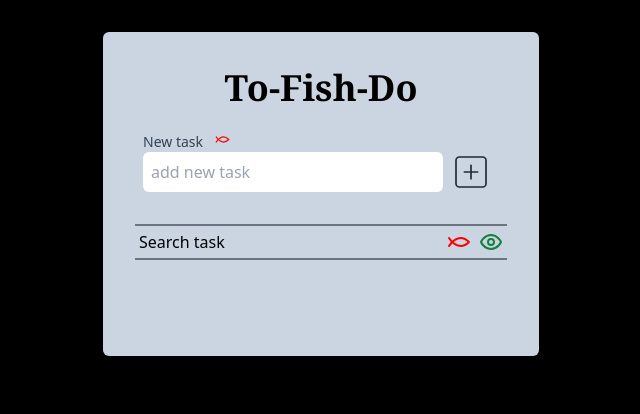
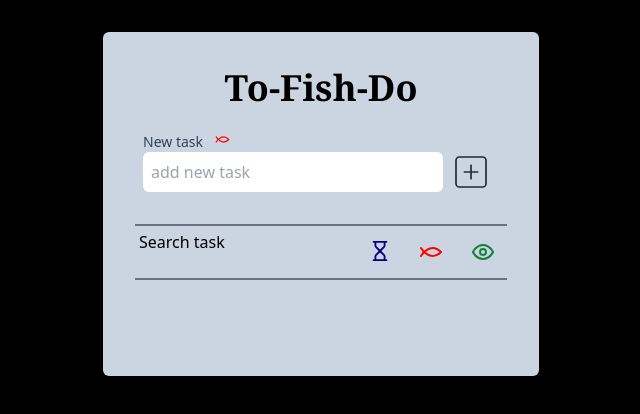
Before and after one commit to MikeXXd/to-fish-do, a React (Vite) app in the folder todo-tail/: page / in a window 1280 px wide. Shown: the top 414 px of the page, without its empty margins (319-959 px from the left). Built offline with nearby package versions, Linux system fonts and the light colour scheme.

Commit message:
build Filter-Icon-Wrap , add time filter icon

```diff
--- /dev/null
+++ b/todo-tail/src/UI/components/FilterIconWrap.tsx
@@ -0,0 +1,19 @@
+import { ReactNode } from "react";
+
+interface FilterIconWrapProps {
+  children: ReactNode;
+  inactiveWhen: boolean | undefined | null;
+}
+
+export function FilterIconWrap({
+  children,
+  inactiveWhen
+}: FilterIconWrapProps) {
+  return (
+    <div
+      className={`border-y-2 border-dashed p-2 ${inactiveWhen ? "border-transparent" : "border-gray-500"}`}
+    >
+      {children}
+    </div>
+  );
+}
--- a/todo-tail/src/UI/components/button.tsx
+++ /dev/null
@@ -1,32 +0,0 @@
-import { ReactNode } from "react";
-
-// const COLORS = [
-//     {green: 'bg-green-700 text-white'},
-//     {lightGreen: 'bg-green-400 text-white'},
-//     {red: 'bg-red-700 text-white' },
-//     {lightRed: 'bg-red-400 text-white'},
-//     {gray: 'bg-green-700 text-black'},
-//     {lightGray: 'bg-green-400 text-black'}
-// ] as const
-
-type Color = {
-  green: "bg-green-700 text-white";
-  lightGreen: "bg-green-400 text-white";
-  red: "bg-red-700 text-white";
-  lightRed: "bg-red-400 text-white";
-  gray: "bg-green-700 text-black";
-  lightGray: "bg-green-400 text-black";
-};
-
-interface ButtoProps {
-  children: ReactNode;
-  color: Color;
-}
-
-export function Button({ color, children }: ButtoProps) {
-  return (
-    <button className={`${color} px-2 py-1 m-1 h-8 rounded-md`}>
-      {children}
-    </button>
-  );
-}
--- a/todo-tail/src/components/FilterBar.tsx
+++ b/todo-tail/src/components/FilterBar.tsx
@@ -1,15 +1,46 @@
-import { Eye, EyeOff } from "lucide-react";
+import { Eye, EyeOff, FishSymbol, Hourglass } from "lucide-react";
 import useTasks from "../hooks/useTasks";
-import { FilterImportanceIcon } from "./FilterImportanceIcon";
+import { FilterIconWrap } from "../UI/components/FilterIconWrap";
+import { FilterDescAscIcon } from "./FilterDescAscIcon";
 
 export function FilterBar() {
-  const { areFinishedTasksHidden, filterFinishedTasks } = useTasks();
+  const {
+    areFinishedTasksHidden,
+    filterFinishedTasks,
+    filterByImportance,
+    importanceFilter,
+    timeFilterState,
+    filterByTime
+  } = useTasks();
   return (
     <div className="flex justify-between min-w-full border-y-2 border-gray-500 p-1">
       <div>Search task</div>
 
-      <div className="flex gap-2">
-        <FilterImportanceIcon />
+      <div className={`flex gap-3 `}>
+        {/* ---Time-Filter-Icon------------------------------------------------------------ */}
+        <FilterIconWrap inactiveWhen={timeFilterState === "none"}>
+          {
+            <FilterDescAscIcon
+              currentValue={timeFilterState}
+              onClick={filterByTime}
+              title="Time filter"
+            >
+              <Hourglass size={22} color="navy" />
+            </FilterDescAscIcon>
+          }
+        </FilterIconWrap>
+        {/* ---Importance-Filter-Icon------------------------------------------------------------ */}
+        <FilterIconWrap inactiveWhen={importanceFilter === "none"}>
+          <FilterDescAscIcon
+            currentValue={importanceFilter}
+            onClick={filterByImportance}
+            title="Importance filter"
+          >
+            <FishSymbol size={24} color="red" />
+          </FilterDescAscIcon>
+        </FilterIconWrap>
+        {/* ---Hide-Finished-Tasks-Filter-Icon------------------------------------------------------------ */}
+        <FilterIconWrap inactiveWhen={!areFinishedTasksHidden}>
           <div onClick={filterFinishedTasks}>
             {areFinishedTasksHidden ? (
               <div
@@ -27,6 +58,7 @@ export function FilterBar() {
               </div>
             )}
           </div>
+        </FilterIconWrap>
       </div>
     </div>
   );
--- /dev/null
+++ b/todo-tail/src/components/FilterDescAscIcon.tsx
@@ -0,0 +1,44 @@
+import { ReactNode } from "react";
+import { ImportanceFilter } from "../contexts/Task";
+
+interface FilterProps {
+  children: ReactNode;
+  title: string;
+  onClick: (value: ImportanceFilter) => void;
+  currentValue: ImportanceFilter;
+}
+
+export function FilterDescAscIcon({
+  children,
+  title,
+  onClick,
+  currentValue
+}: FilterProps) {
+  return (
+    <div className="hover:scale-125">
+      {currentValue === "none" && (
+        <div onClick={() => onClick("descend")} title={title}>
+          {children}
+        </div>
+      )}
+      {currentValue === "descend" && (
+        <div
+          className="-rotate-45"
+          onClick={() => onClick("ascend")}
+          title={title}
+        >
+          {children}
+        </div>
+      )}
+      {currentValue === "ascend" && (
+        <div
+          className="rotate-45"
+          onClick={() => onClick("none")}
+          title={title}
+        >
+          {children}
+        </div>
+      )}
+    </div>
+  );
+}
--- a/todo-tail/src/components/FilterImportanceIcon.tsx
+++ /dev/null
@@ -1,37 +0,0 @@
-import { FishSymbol } from "lucide-react";
-import useTasks from "../hooks/useTasks";
-
-export function FilterImportanceIcon() {
-  const { filterByImportance, importanceFilter } = useTasks();
-
-  return (
-    <div className="hover:scale-125">
-      {importanceFilter === "none" && (
-        <div
-          onClick={() => filterByImportance("descend")}
-          title="sort importance - descend"
-        >
-          <FishSymbol size={24} color="red" />
-        </div>
-      )}
-      {importanceFilter === "descend" && (
-        <div
-          className="-rotate-45"
-          onClick={() => filterByImportance("ascend")}
-          title="sort importance - ascend"
-        >
-          <FishSymbol size={24} color="red" />
-        </div>
-      )}
-      {importanceFilter === "ascend" && (
-        <div
-          className="rotate-45"
-          onClick={() => filterByImportance("none")}
-          title=" turn off sorting by importance"
-        >
-          <FishSymbol size={24} color="red" />
-        </div>
-      )}
-    </div>
-  );
-}
--- a/todo-tail/src/contexts/Task.tsx
+++ b/todo-tail/src/contexts/Task.tsx
@@ -31,6 +31,8 @@ interface TasksContext {
   arrangeStarForTask: (task: Task) => void;
   filterByImportance: (importance: ImportanceFilter) => void;
   importanceFilter: ImportanceFilter;
+  filterByTime: (importance: ImportanceFilter) => void;
+  timeFilterState: ImportanceFilter;
 }
 
 export const Context = createContext<TasksContext>({} as TasksContext);
@@ -43,6 +45,8 @@ export function TasksProvider({ children }: { children: ReactNode }) {
   const [areFinishedTasksHidden, setAreFinishedTasksHidden] =
     useState<boolean>(false);
   const [importanceFilter, setImportanceFilter] =
+    useState<(typeof IMPORTANCE_FILTER_VALUES)[number]>("none");
+  const [timeFilterState, setTimeFilterState] =
     useState<(typeof IMPORTANCE_FILTER_VALUES)[number]>("none");
 
   function addTask(task: Task) {
@@ -92,18 +96,9 @@ export function TasksProvider({ children }: { children: ReactNode }) {
   function filterByImportance(importance: ImportanceFilter = "none") {
     setImportanceFilter(importance);
   }
-  // setImportanceFilter((value) => {
-  //   switch (value) {
-  //     case "none":
-  //       return "descend";
-  //     case "descend":
-  //       return "ascend";
-  //     case "ascend":
-  //       return "descend";
-  //     default:
-  //       return "none";
-  //   }
-  // });
+  function filterByTime(timeState: ImportanceFilter = "none") {
+    setTimeFilterState(timeState);
+  }
 
   return (
     <Context.Provider
@@ -118,7 +113,9 @@ export function TasksProvider({ children }: { children: ReactNode }) {
         areFinishedTasksHidden,
         arrangeStarForTask,
         importanceFilter,
-        filterByImportance
+        filterByImportance,
+        filterByTime,
+        timeFilterState
       }}
     >
       {children}
```
Lines whose indentation alone changed are shown as unchanged.
